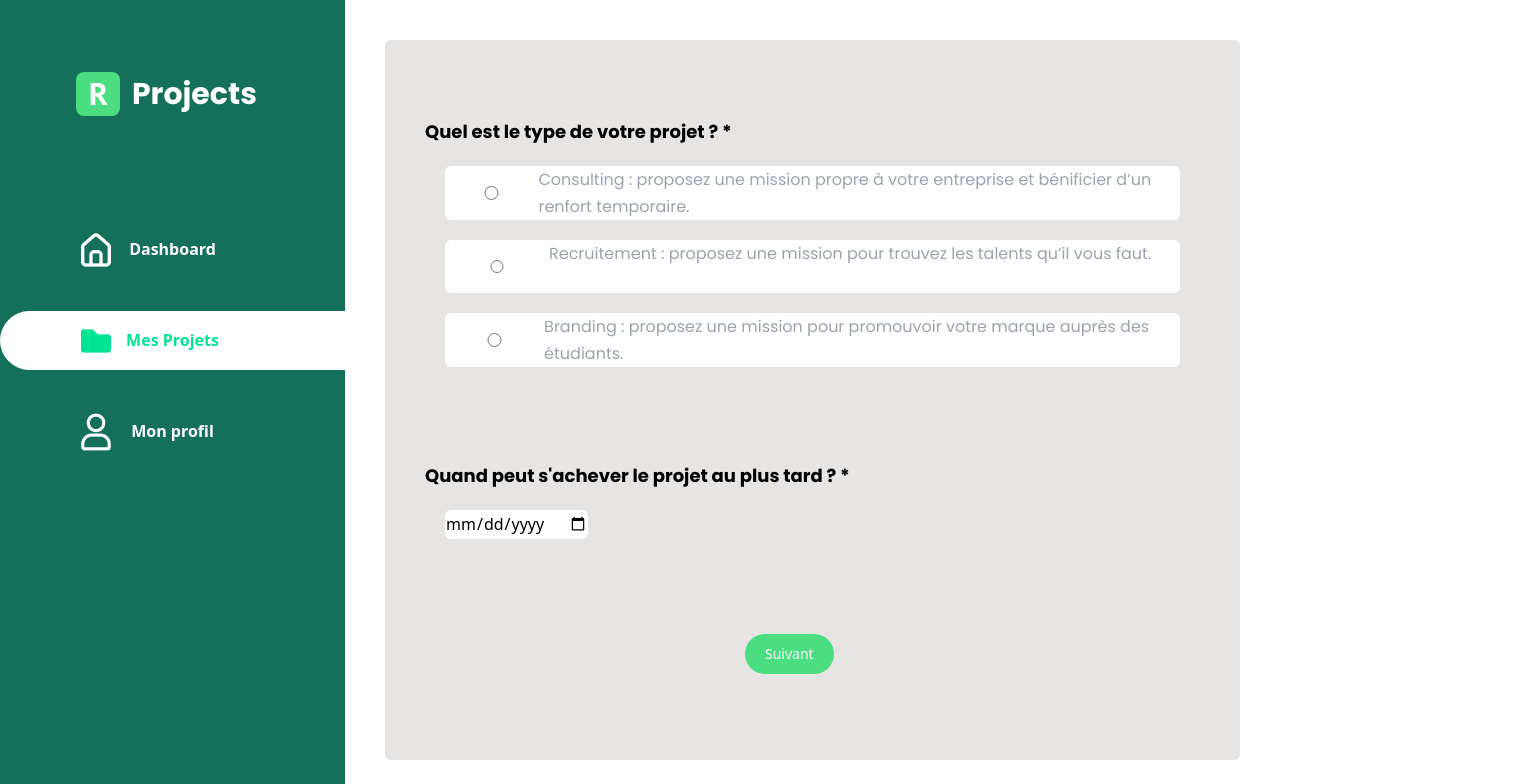
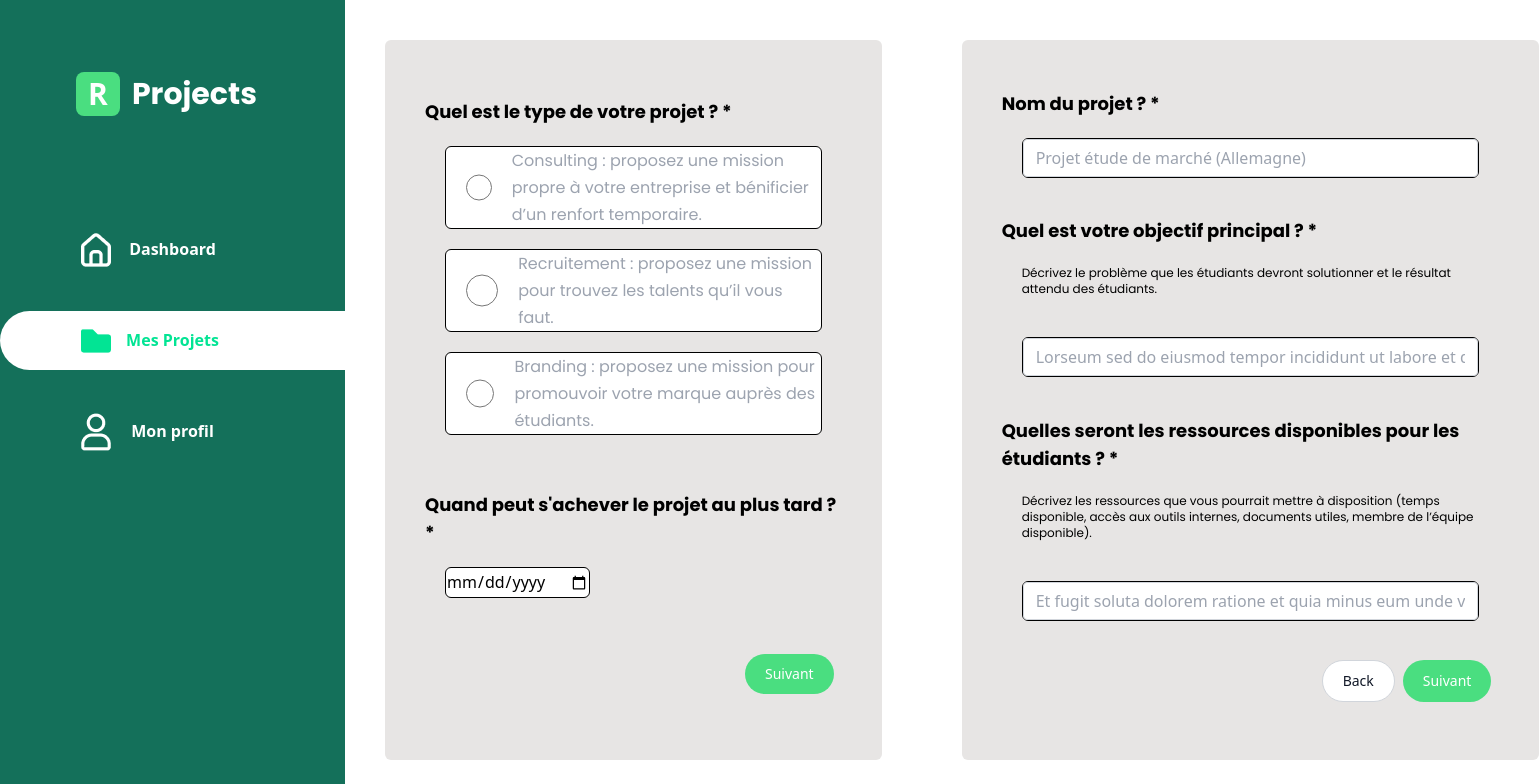
Before and after one commit to WildCodeSchool/2022-03-JS-Remote-404-Rookies-Project-App, a React (Vite) app in the folder frontend/: page /project in a window 1280 px wide. Shown: the top 784 px of the page, 1539 px wide, since content can reach past the window. Built offline with nearby package versions, Linux system fonts and the light colour scheme.

Commit message:
Add new project description company component with these style and routes

```diff
--- /dev/null
+++ b/frontend/src/components/NewProjectDescriptionCompany.jsx
@@ -0,0 +1,115 @@
+import React from "react";
+
+export default function NewProjectDescriptionCompany() {
+  return (
+    <div className="bg-stone-200 m-10 p-10 flex justify-around flex-col rounded-md">
+      <div>
+        <h2 className="text-lg font-semibold">Nom du projet ? *</h2>
+        <div className="flex m-5 bg-white border border-black rounded-md">
+          <input
+            className="required form-control
+          block
+          w-full
+          px-3
+          py-1.5
+          text-base
+          font-normal
+          text-gray-700
+          bg-white bg-clip-padding
+          border border-solid border-gray-300
+          rounded
+          transition
+          ease-in-out
+          m-0
+          focus:text-gray-700 focus:bg-white focus:ring-green-400 focus:outline-none"
+            type="text"
+            name="project_name"
+            placeholder="Projet étude de marché (Allemagne)"
+          />
+        </div>
+      </div>
+
+      <div>
+        <h2 className="text-lg font-semibold">
+          Quel est votre objectif principal ? *
+        </h2>
+        <p className="p-5 font-extralight text-xs">
+          Décrivez le problème que les étudiants devront solutionner et le
+          résultat attendu des étudiants.
+        </p>
+        <div className="flex m-5 bg-white border border-black rounded-md">
+          <input
+            className="required form-control
+          block
+          w-full
+          px-3
+          py-1.5
+          text-base
+          font-normal
+          text-gray-700
+          bg-white bg-clip-padding
+          border border-solid border-gray-300
+          rounded
+          transition
+          ease-in-out
+          m-0
+          focus:text-gray-700 focus:bg-white focus:ring-green-400 focus:outline-none"
+            type="text"
+            name="project_name"
+            placeholder="Lorseum sed do eiusmod tempor incididunt ut labore et dolore magna aliqua. Ut enim ad minim veniam, quis nostrud exercitation ullamco laboris nisi ut aliquip ex. Lorem ipsum dolor sit amet. Sit omnis autem est asperiores voluptatem est ratione maiores ut veritatis voluptatem. Eum commodi accusamus et error quod eum dolores eaque qui doloremque enim sit illo dicta."
+          />
+        </div>
+      </div>
+
+      <div>
+        <h2 className="text-lg font-semibold">
+          Quelles seront les ressources disponibles pour les étudiants ? *
+        </h2>
+        <p className="p-5 font-extralight text-xs">
+          Décrivez les ressources que vous pourrait mettre à disposition (temps
+          disponible, accès aux outils internes, documents utiles, membre de
+          l’équipe disponible).
+        </p>
+        <div className="flex m-5 bg-white border border-black rounded-md">
+          <input
+            className="required form-control
+          block
+          w-full
+          px-3
+          py-1.5
+          text-base
+          font-normal
+          text-gray-700
+          bg-white bg-clip-padding
+          border border-solid border-gray-300
+          rounded
+          transition
+          ease-in-out
+          m-0
+          focus:text-gray-700 focus:bg-white focus:ring-green-400 focus:outline-none"
+            type="text"
+            name="project_name"
+            placeholder="Et fugit soluta dolorem ratione et quia minus eum unde voluptas ad autem dolor. Non ipsam adipisci sit dolores accusamus non voluptatem enim. Qui quia tenetur et odit quia vel maiores nemo aut voluptatum tenetur et minus laboriosam.
+
+          Aut nostrum odio ea iure obcaecati aut reiciendis dignissimos qui mollitia labore est quia dolore. Id magnam incidunt hic rerum ipsum est placeat."
+          />
+        </div>
+      </div>
+
+      <div className="ml-80 flex flex-row">
+        <button
+          type="button"
+          className="text-gray-900 bg-white border border-gray-300 focus:outline-none hover:bg-gray-100 focus:ring-4 focus:ring-gray-200 font-medium rounded-full text-sm px-5 py-2.5 mr-2 mb-2 dark:bg-gray-800 dark:text-white dark:border-gray-600 dark:hover:bg-gray-700 dark:hover:border-gray-600 dark:focus:ring-gray-700"
+        >
+          Back
+        </button>
+        <button
+          type="button"
+          className="text-white bg-green-400 hover:bg-green-800 focus:outline-none focus:ring-4 focus:ring-green-400 font-medium rounded-full text-sm px-5 py-2.5 text-center mr-2 mb-2 dark:bg-green-400 dark:hover:bg-green-700 dark:focus:ring-green-800"
+        >
+          Suivant{" "}
+        </button>
+      </div>
+    </div>
+  );
+}
--- a/frontend/src/components/NewProjectTypeCompany.jsx
+++ b/frontend/src/components/NewProjectTypeCompany.jsx
@@ -7,9 +7,9 @@ export default function NewProjectTypeCompany() {
         <h2 className="text-lg font-semibold">
           Quel est le type de votre projet ? *
         </h2>
-        <div className="flex m-5 bg-white border-black rounded-md">
+        <div className="flex m-5 bg-white border border-black rounded-md">
           <input
-            className="m-5 flex-initial w-16"
+            className=" required m-5 flex-initial w-16"
             type="radio"
             name="consulting"
           />
@@ -18,9 +18,9 @@ export default function NewProjectTypeCompany() {
             bénificier d’un renfort temporaire.
           </h3>
         </div>
-        <div className="flex m-5 bg-white border-black rounded-md">
+        <div className="flex m-5 bg-white border border-black rounded-md">
           <input
-            className="m-5 flex-initial w-16"
+            className="required m-5 flex-initial w-16"
             type="radio"
             name="recruitment"
           />
@@ -31,9 +31,9 @@ export default function NewProjectTypeCompany() {
           </h3>
         </div>
 
-        <div className="flex m-5 bg-white border-black rounded-md">
+        <div className="flex m-5 bg-white border border-black rounded-md">
           <input
-            className="m-5 flex-initial w-16"
+            className="required m-5 flex-initial w-16"
             type="radio"
             name="branding"
           />
@@ -44,11 +44,11 @@ export default function NewProjectTypeCompany() {
         </div>
       </div>
       <div className="">
-        <h2 className="text-lg font-semibold">
+        <h2 className="required text-lg font-semibold">
           Quand peut s&apos;achever le projet au plus tard ? *
         </h2>
         <input
-          className="flex m-5 bg-white border-black rounded-md"
+          className="flex m-5 bg-white border border-black rounded-md"
           type="date"
         />
       </div>
--- a/frontend/src/pages/Project.jsx
+++ b/frontend/src/pages/Project.jsx
@@ -1,12 +1,14 @@
 import React from "react";
 import Navbar from "../components/Navbar";
 import NewProjectTypeCompany from "../components/NewProjectTypeCompany";
+import NewProjectDescriptionCompany from "../components/NewProjectDescriptionCompany";
 
 function Project() {
   return (
     <div className="flex">
       <Navbar />
       <NewProjectTypeCompany />
+      <NewProjectDescriptionCompany />
     </div>
   );
 }
```
